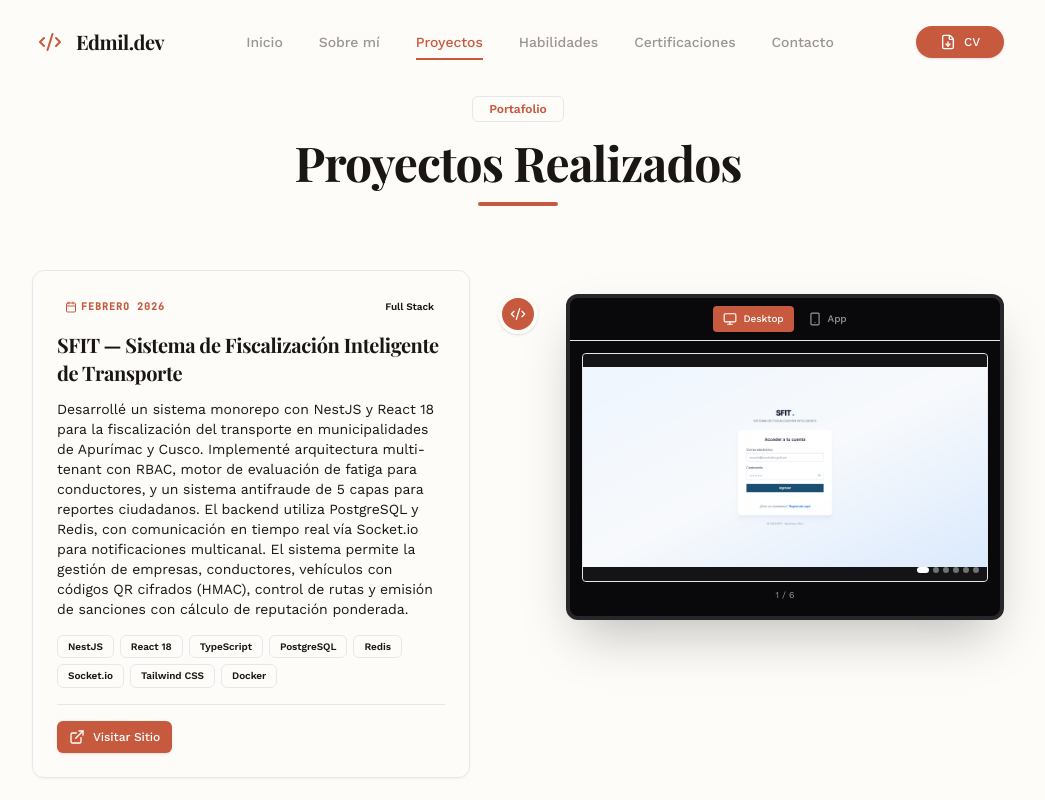
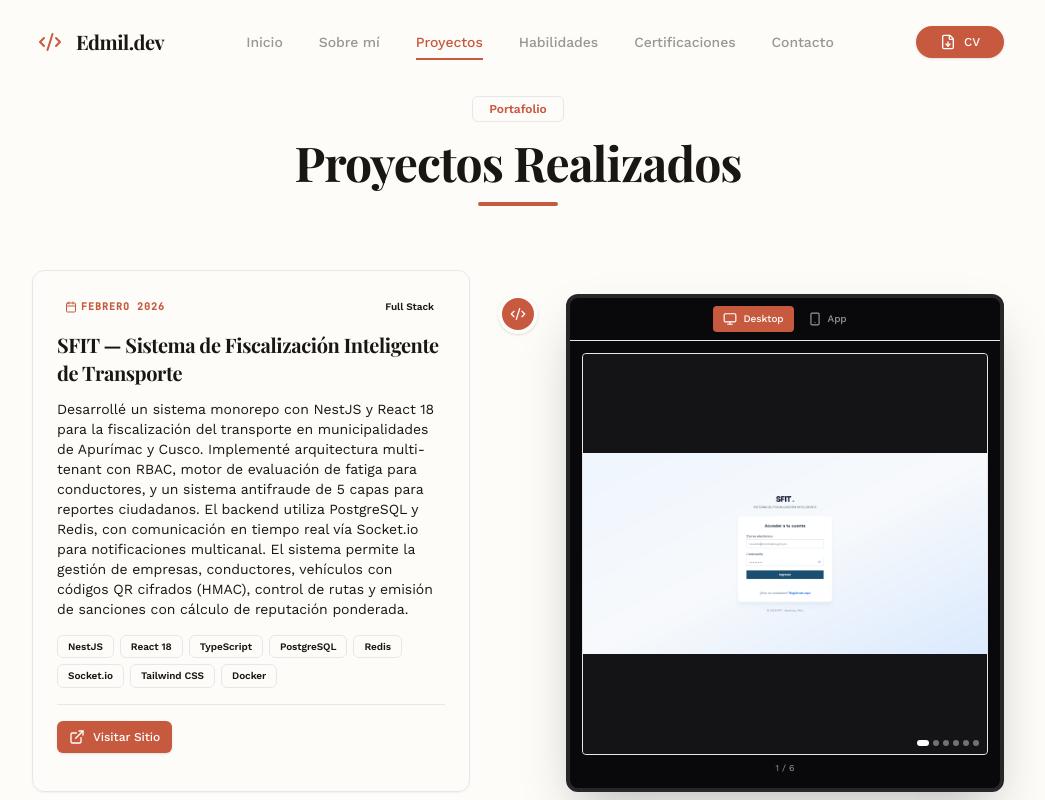
Before and after one commit to milith0kun/PortafolioWorkana, a React (Vite) app: page / in a window 1280 px wide. Both pictures are taken after a click on the button "Proyectos". Shown: the whole page, without its empty margins (122-1167 px from the left). Built offline with nearby package versions, Linux system fonts and the light colour scheme.

Commit message:
fix: revertir aspect-video, restaurar altura fija 400px para scroll desktop

```diff
--- a/src/components/sections/Experience.jsx
+++ b/src/components/sections/Experience.jsx
@@ -451,8 +451,8 @@ const DeviceScreenshotViewer = ({ screenshotsByDevice, onOpenLightbox }) => {
                 onKeyDown={(e) => e.key === 'Enter' && onOpenLightbox?.()}
               >
                 <div
-                  className={`relative overflow-hidden bg-zinc-900/50 transition-all duration-300 flex flex-col items-center justify-center ${activeDevice === 'desktop' ? 'aspect-video' : ''}`}
-                  style={activeDevice === 'desktop' ? { height: 'auto' } : { height: `${viewportHeight}px` }}
+                  className="relative overflow-hidden bg-zinc-900/50 transition-all duration-300 flex flex-col items-center justify-center"
+                  style={{ height: `${viewportHeight}px` }}
                 >
                   <AnimatePresence mode="wait">
                     {currentImage && (
```
